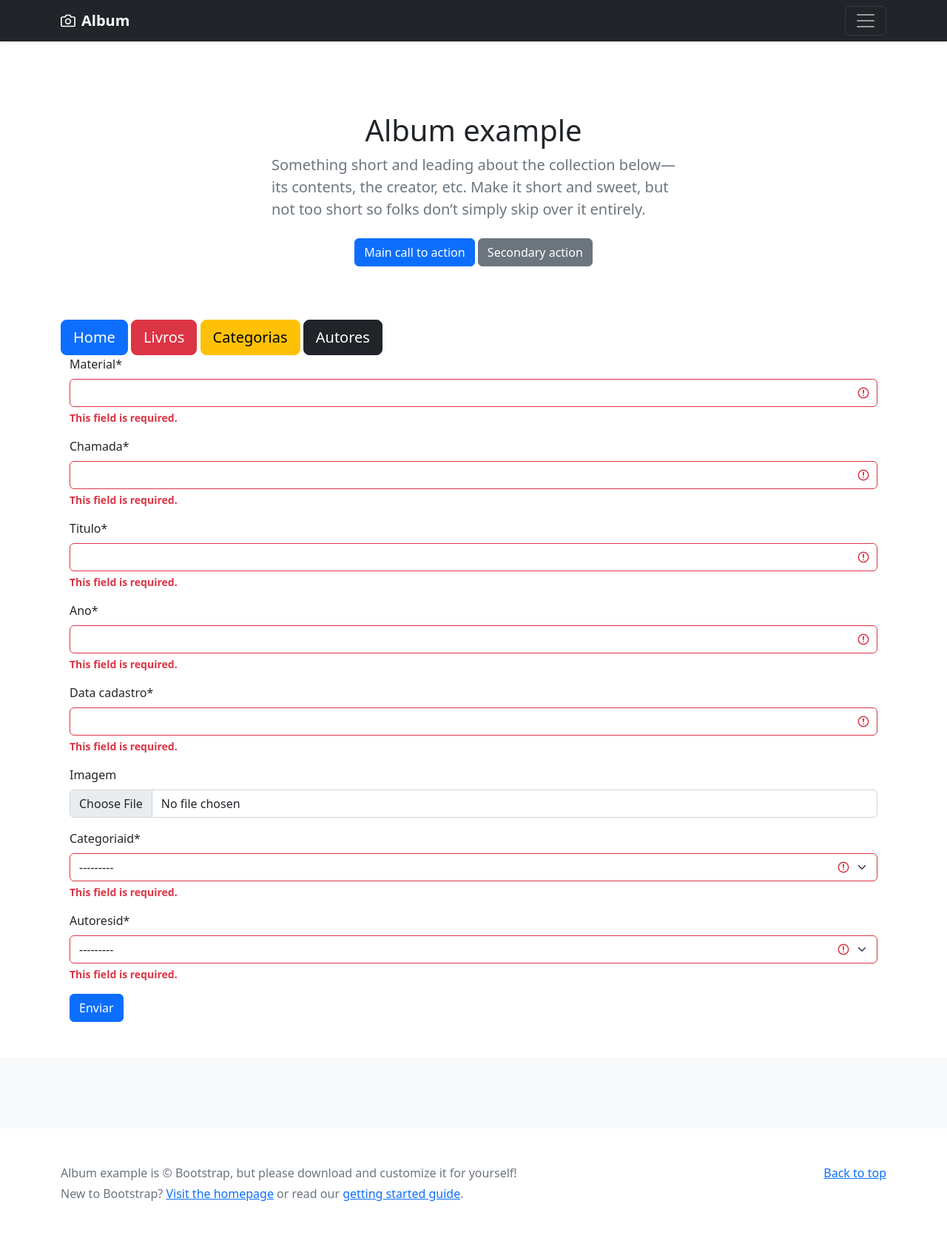
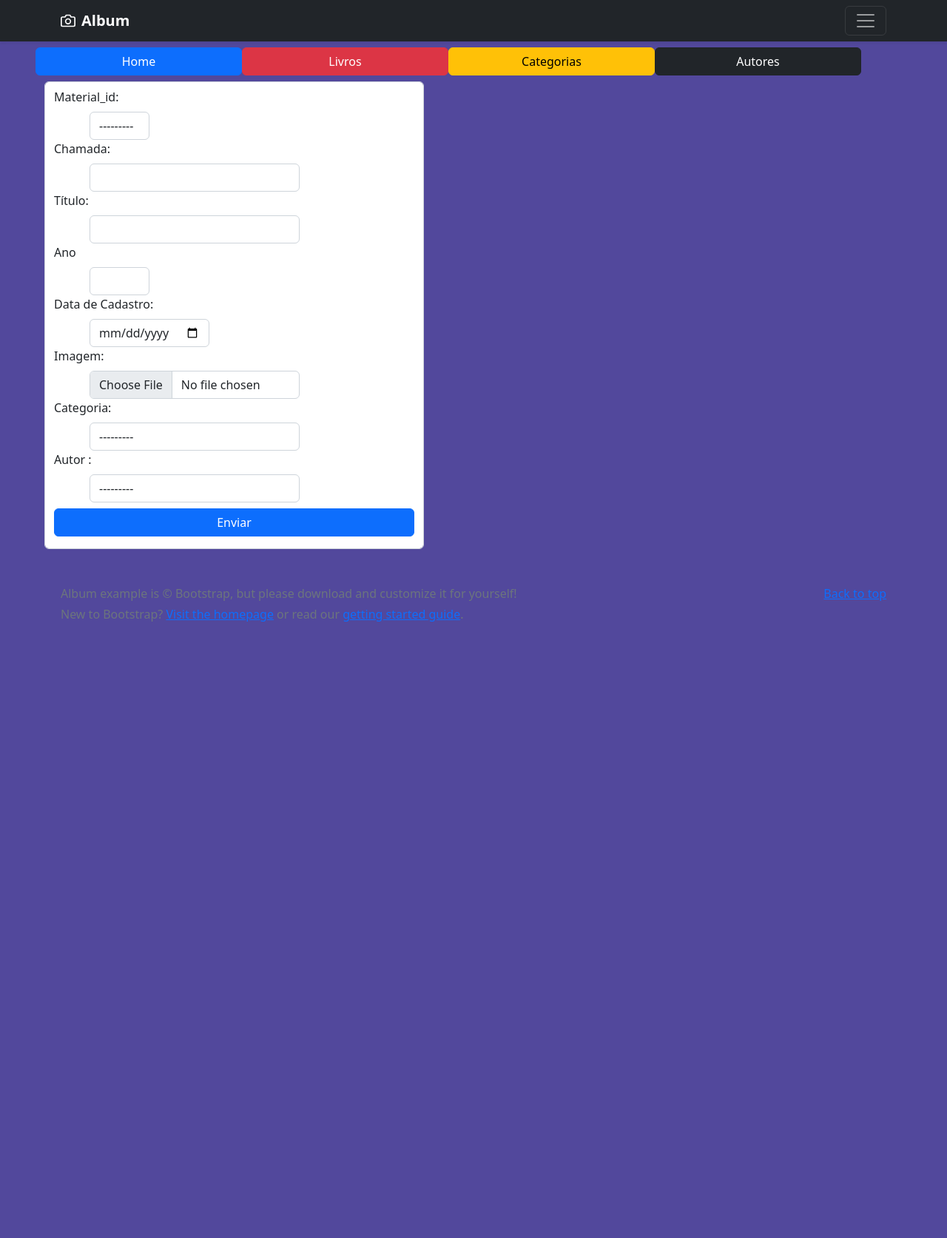
Before and after one commit to rogeriopsdev/cyberteca, a Django app: page /new_book/ in a window 1280 px wide. Shown: the whole page at 74% size. After the commit the page ends 840 px from the top, so only its background shows below. Run offline with Django 4.2, Linux system fonts and the light colour scheme; data comes from the database, SQL or seed files in the repository; some libraries are stand-ins or nearby versions.

Commit message:
versao_5

```diff
--- a/cyberteca/urls.py
+++ b/cyberteca/urls.py
@@ -13,8 +13,13 @@ Including another URLconf
     1. Import the include() function: from django.urls import include, path
     2. Add a URL to urlpatterns:  path('blog/', include('blog.urls'))
 """
+from django.conf import settings
+from django.conf.urls.static import static
 from django.contrib import admin
-from django.urls import path
+
+from django.urls import path, re_path
+from django.views.static import serve
+
 from cybertecaapp.views import index,base,new_book
 
 urlpatterns = [
@@ -22,4 +27,6 @@ urlpatterns = [
     path('index/', index, name='index'),
     path('base/', base, name='base'),
     path('new_book/', new_book, name='new_book'),
-]
+    re_path(r'^img/(?P<path>.*)$', serve, {'document_root': settings.MEDIA_ROOT}),
+   ]
+urlpatterns += static(settings.MEDIA_URL, document_root = settings.MEDIA_ROOT)
--- a/cybertecaapp/admin.py
+++ b/cybertecaapp/admin.py
@@ -1,8 +1,9 @@
 from django.contrib import admin
-from cybertecaapp.models import Livros,Autores,Categorias
+from cybertecaapp.models import Livros,Autores,Categorias,Material
 
 # Register your models here.
 
 admin.site.register(Livros)
 admin.site.register(Autores)
 admin.site.register(Categorias)
+admin.site.register(Material)
--- a/cybertecaapp/forms.py
+++ b/cybertecaapp/forms.py
@@ -5,4 +5,5 @@ from cybertecaapp.models import Livros,Autores,Categorias
 class LivroForm(forms.ModelForm):
     class Meta:
         model = Livros
-        fields= '__all__'
+        fields= ['materialid',
+                 'chamada','titulo','ano','data_cadastro','imagem','categoriaid','autoresid']
--- a/cybertecaapp/models.py
+++ b/cybertecaapp/models.py
@@ -1,8 +1,11 @@
+import datetime
+from datetime import date
+
 from django.db import models
 
 # Create your models here.
 from django.db import models
-
+from PIL import Image
 # Create your models here.
 
 
@@ -23,16 +26,39 @@ class Autores(models.Model):
     def __str__(self):
         return self.nome
 
+class Material(models.Model):
+    nome = models.CharField(max_length=255,null=True)
+    imagem =models.ImageField(blank=True, null=True)
+
+    def __str__(self):
+        return self.nome
+
 
 
 class Livros(models.Model):
-    material = models.CharField(max_length=255)
+    materialid = models.ForeignKey('Material', on_delete=models.SET_NULL, null=True)
     chamada = models.CharField(max_length=255)
     titulo = models.CharField(max_length=255)
     ano = models.CharField (max_length=255)
-    data_cadastro = models.CharField (max_length=255)
+    data_cadastro = models.DateTimeField()
     imagem = models.ImageField(blank=True,null=True,)
     categoriaid = models.ForeignKey(
         'Categorias', on_delete=models.SET_NULL, null=True)
     autoresid = models.ForeignKey(
         'Autores', on_delete=models.SET_NULL, null=True)
+
+    def __str__(self):
+        return self.titulo
+
+    def save(self):
+        super().save()
+        im = Image.open(self.imagem.path)
+        novo_tamanho = (100, 100)
+        im.thumbnail(novo_tamanho)
+        im.save(self.imagem.path)
+
+    def imagem_url(self):
+        if self.imagem and hasattr(self.imagem, 'url'):
+            return self.imagem.url
+        else:
+            return self.titulo
--- a/cybertecaapp/templates/cyberteca/base.html
+++ b/cybertecaapp/templates/cyberteca/base.html
@@ -68,7 +68,7 @@
 
 
 </head>
-<body>
+<body style="background: rgb(82, 72, 156)">
 
 <header>
     <div class="collapse bg-dark" id="navbarHeader">
@@ -110,39 +110,26 @@
     </div>
 </header>
 
-<main>
+<main class="ms-5">
 
-    <section class="py-5  container">
-        <div class="row py-lg-5">
-            <div class="col-lg-6 col-md-8 mx-auto">
-                <h1 class="fw-light text-center">Album example</h1>
-                <p class="lead text-muted">Something short and leading about the collection below—its contents, the
-                    creator, etc. Make it short and sweet, but not too short so folks don’t simply skip over it
-                    entirely.</p>
-                <p class="text-center">
-                    <a href="#" class="btn btn-primary my-2">Main call to action</a>
-                    <a href="#" class="btn btn-secondary my-2">Secondary action</a>
-                </p>
-            </div>
+    <section class="py-2">
+
+        <div class="row container">
+            <a href="{% url 'index' %}" class="btn btn-primary  col-3">Home</a>
+            <a href="{% url 'new_book' %}" class=" btn btn-danger  col-3">Livros</a>
+            <a href=href="{% url 'index' %}" class="btn btn-warning  col-3">Categorias</a>
+            <a hrefhref="{% url 'index' %}" class="btn btn-dark  col-3">Autores</a>
         </div>
-        <div class="input-group-lg">
-            <a href="{% url 'index' %}" class="btn btn-primary ">Home</a>
-            <a href="{% url 'new_book' %}" class=" btn btn-danger">Livros</a>
-            <a href=href="{% url 'index' %}" class="btn btn-warning">Categorias</a>
-            <a hrefhref="{% url 'index' %}" class="btn btn-dark">Autores</a>
+    </section>
+    <div class="row container-fluid">
+        <div class="col-8">
+            {% block content %}
+
+            {% endblock content %}
         </div>
-        {% block content %}
-
-        {% endblock content %}
-    </section>
-
-    <div class="album py-5 bg-light">
-
-
-
-
 
     </div>
+
 
 </main>
 
--- a/cybertecaapp/templates/cyberteca/new_book.html
+++ b/cybertecaapp/templates/cyberteca/new_book.html
@@ -1,12 +1,61 @@
 {% extends 'cyberteca/base.html' %}
 {% load crispy_forms_tags %}
+{% load widget_tweaks %}
 
 {% block content %}
-    <div class=" container">
-        <form method="post" enctype="multipart/form-data">
-            {{form|crispy }}
-            <input type="submit" value="Enviar" class="btn btn-primary">
-        </form>
+
+    <div class="align-content-center">
+        <div class="row">
+            <div class="col-8">
+                <form method="post" enctype="multipart/form-data" class="form-control pt-2 pb-3">
+
+                    <label for="material_id" class="form-label">Material_id:</label>
+
+                    <div id='material_id' class="col-2">
+                        {% csrf_token %}
+                        {% render_field form.materialid type='list' class=" form-control ms-5" %}
+                    </div>
+                    <label for="chamada" class="form-label">Chamada:</label>
+                    <div id="chamada" class="col-7">
+                        {% render_field form.chamada type='text' class="form-control ms-5" %}
+                    </div>
+
+                    <label for="titulo" class="form-label">Título:</label>
+                    <div id='titulo ' class="col-7">
+                        {% render_field form.titulo type='text' class=" form-control ms-5" %}
+                    </div>
+
+                    <label for="ano" class="form-label">Ano</label>
+                    <div id='ano' class="col-2 ">
+                        {% render_field form.ano type='' class=" form-control ms-5" %}
+                    </div>
+
+                    <label for="data_cad" class="form-label">Data de Cadastro: </label>
+                    <div id='data_cad' class="col-4">
+                        {% render_field form.data_cadastro type='date' class=" form-control ms-5" %}
+                    </div>
+
+                    <label for="img" class="form-label">Imagem:</label>
+                    <div id='img' class="col-7">
+                        {% render_field form.imagem class=" form-control ms-5" %}
+                    </div>
+                    <label for="categoria" class="form-label">Categoria:</label>
+                    <div id="categoria" class="col-7">
+                        {% render_field form.categoriaid class=" form-control ms-5" %}
+                    </div>
+
+                    <label for="autores" class="form-label">Autor :</label>
+                    <div id="autores" class="col-7">
+                        {% render_field form.autoresid class=" form-control ms-5" %}
+                    </div>
+
+
+                    <input type="submit" value="Enviar" class="btn btn-primary input-group mt-2">
+                </form>
+            </div>
+
+
+        </div>
     </div>
 
 {% endblock content %}
--- a/cybertecaapp/views.py
+++ b/cybertecaapp/views.py
@@ -18,5 +18,5 @@ def new_book(request):
         if form.is_valid():
             obj = form.save()
             obj.save()
-            form= LivroForm
+            form= LivroForm()
     return render(request, 'cyberteca/new_book.html',{'form':form})
```
Also changed, not shown: cyberteca/settings.py (+11 -2 lines), db.sqlite3.
